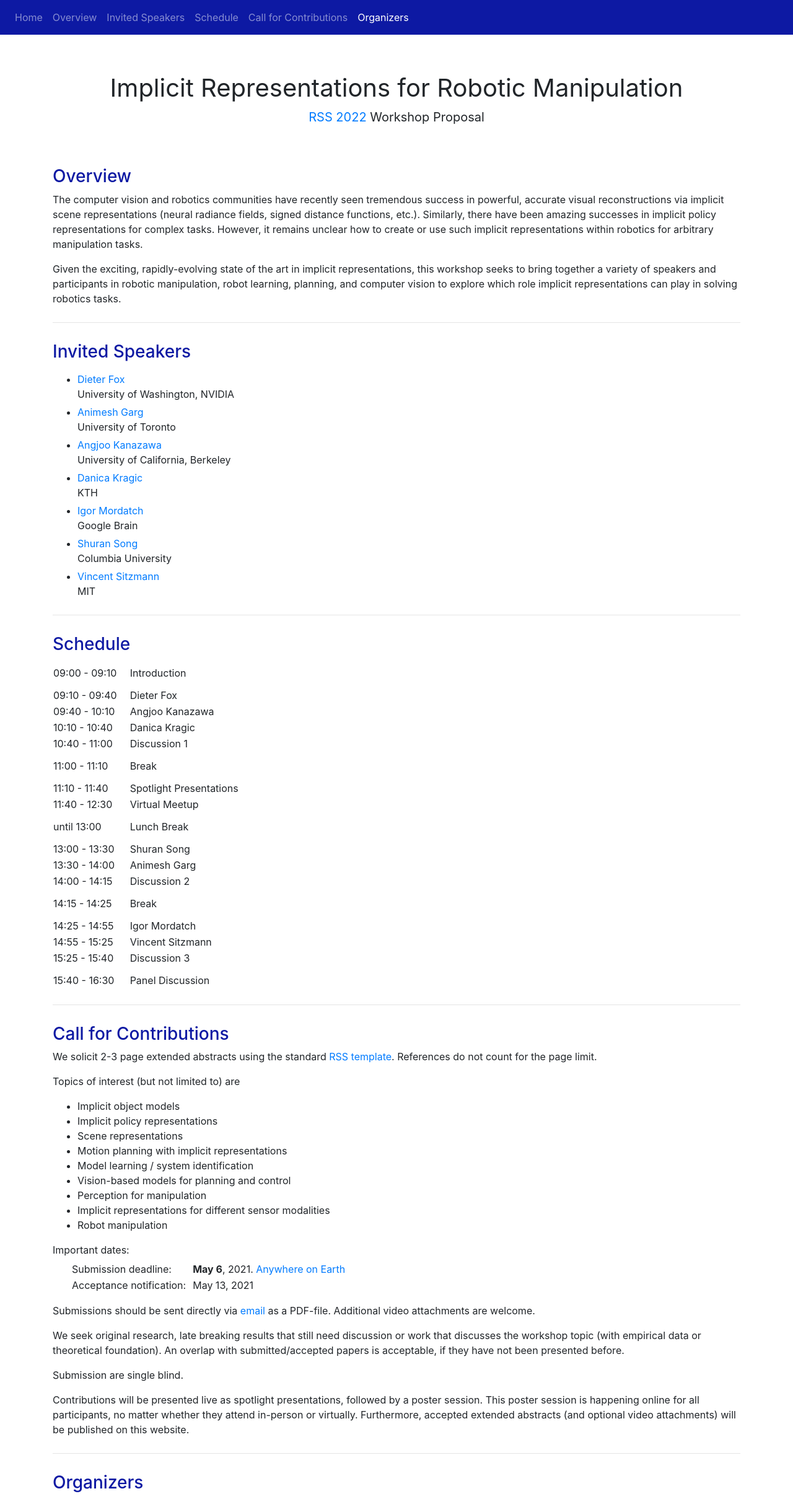
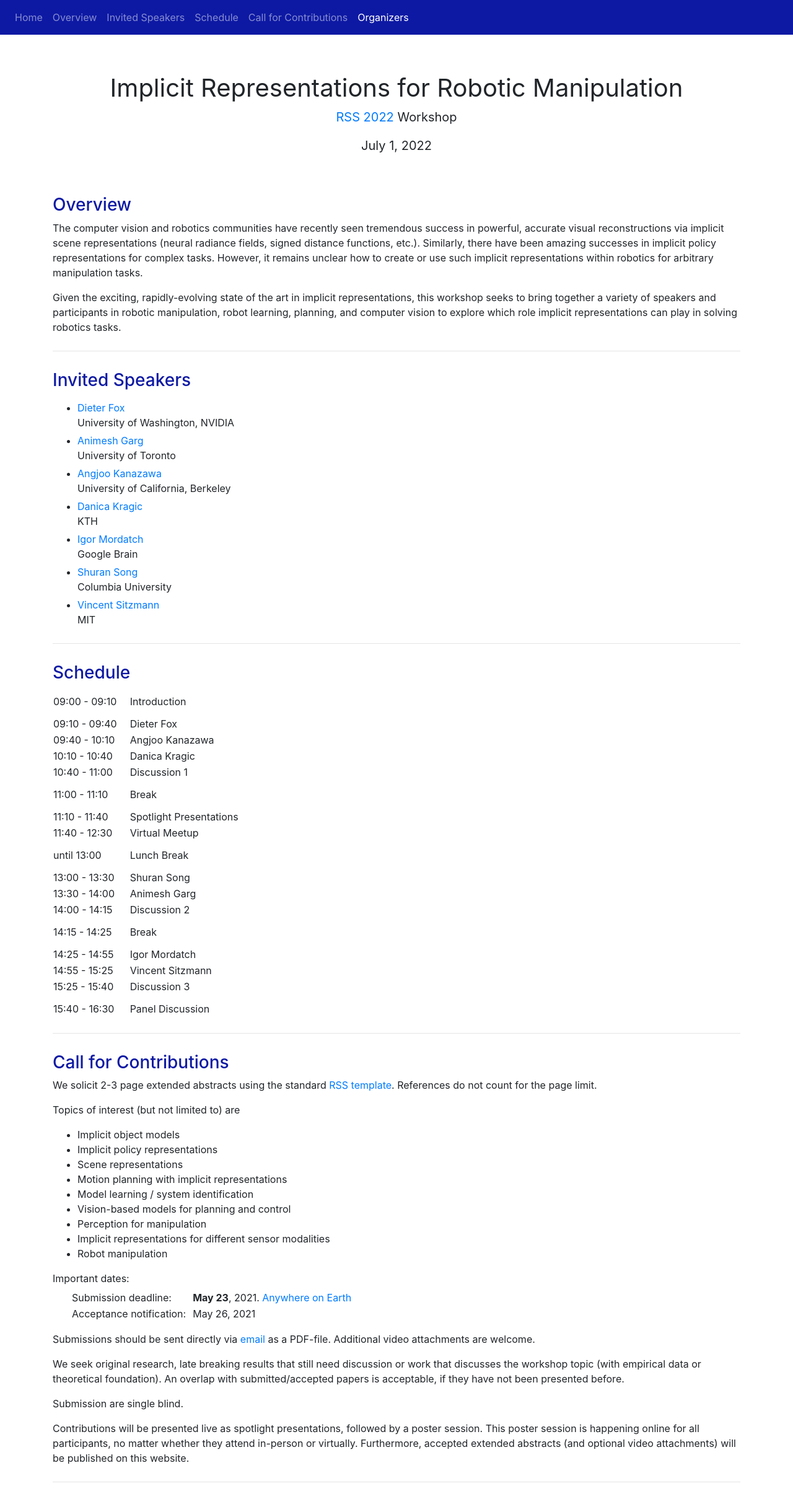
Before and after one commit to physics-driven-method/phyworkshop.github.io, a plain HTML site: page index.html in a window 1280 px wide. Shown: the top 2419 px of the page at 62% size. Drawn offline with nearby package versions, Linux system fonts and the light colour scheme.

Commit message:
acceptance update

```diff
--- a/index.html
+++ b/index.html
@@ -50,7 +50,7 @@
     }
   </style>
 
-  <title>Implicit Representations for Robotic Manipulation - RSS 2022 Workshop Proposal</title>
+  <title>Implicit Representations for Robotic Manipulation - RSS 2022 - July 1</title>
 
 </head>
 
@@ -89,7 +89,8 @@
     <div class="row" id="home">
       <div class="col p-lg-5 mx-auto text-center">
         <h1 class="titleLine display-5 font-weight-normal">Implicit Representations for Robotic Manipulation</h1>
-        <p class="lead font-weight-normal"><a href="https://roboticsconference.org/" target="_blank" rel="noopener noreferrer">RSS 2022</a> Workshop Proposal</p>
+        <p class="lead font-weight-normal"><a href="https://roboticsconference.org/" target="_blank" rel="noopener noreferrer">RSS 2022</a> Workshop</p>
+        <p class="lead font-weight-normal">July 1, 2022</p>
       </div>
     </div>
   </div>
@@ -224,11 +225,11 @@
           <table style="margin-left: 30px; margin-top: -10px;">
             <tr>
               <td style="padding-right:10px;">Submission deadline:</td>
-              <td><span style="font-weight: bold;">May 6</span>, 2021. <a href="https://time.is/Anywhere_on_Earth" target="_blank">Anywhere on Earth</a></td>
+              <td><span style="font-weight: bold;">May 23</span>, 2021. <a href="https://time.is/Anywhere_on_Earth" target="_blank">Anywhere on Earth</a></td>
             </tr>
             <tr>
               <td style="padding-right:10px;">Acceptance notification:</td>
-              <td>May 13, 2021</td>
+              <td>May 26, 2021</td>
             </tr>
           </table>
         </p>
```
